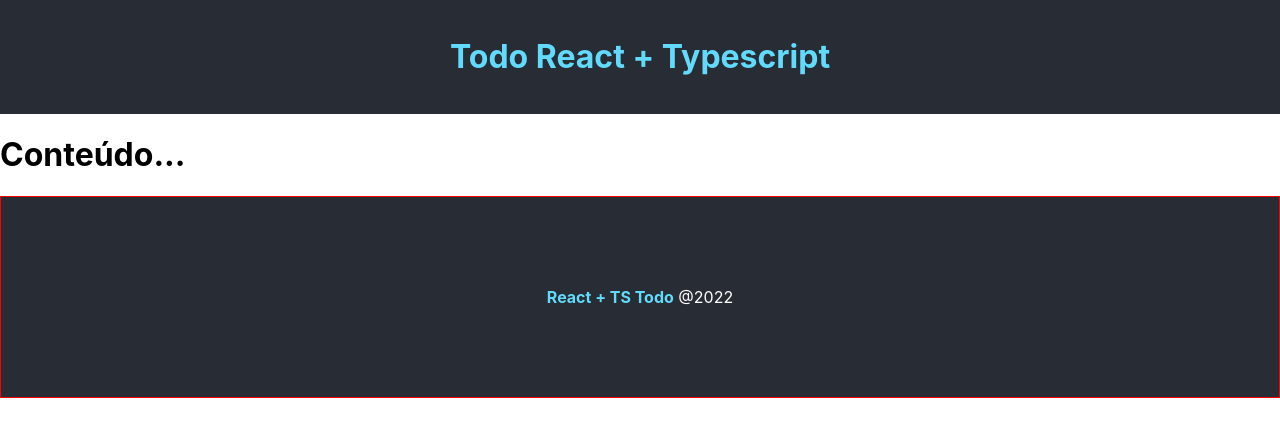
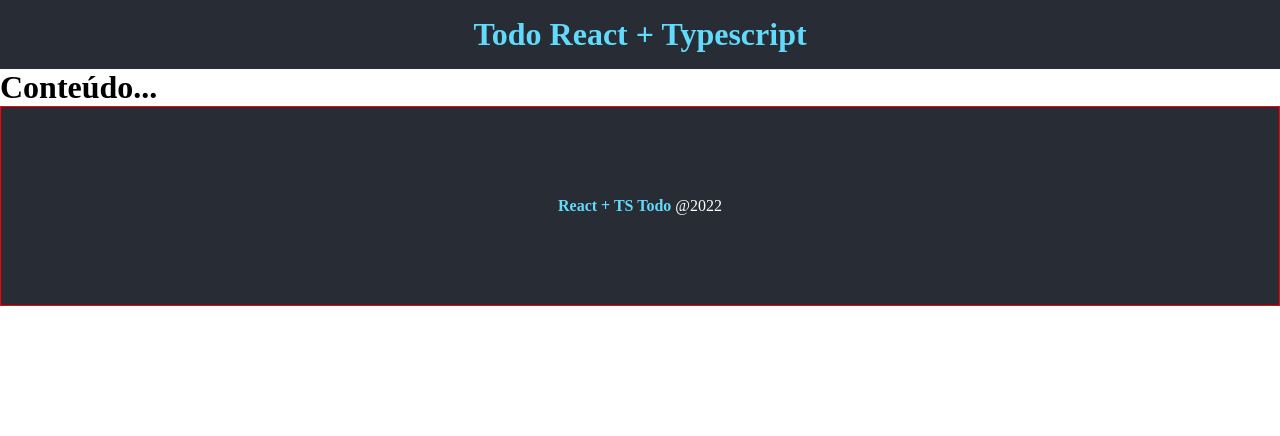
Before and after one commit to IagoMesquita/todo-list-react-ts, a React (Create React App) app: page / in a window 1280 px wide. Shown: the top 436 px of the page. Built offline with nearby package versions, Linux system fonts and the light colour scheme.

Commit message:
style: reset global

```diff
--- a/src/index.css
+++ b/src/index.css
@@ -1,13 +1,10 @@
-body {
+* {
+  padding: 0;
   margin: 0;
-  font-family: -apple-system, BlinkMacSystemFont, 'Segoe UI', 'Roboto', 'Oxygen',
-    'Ubuntu', 'Cantarell', 'Fira Sans', 'Droid Sans', 'Helvetica Neue',
-    sans-serif;
-  -webkit-font-smoothing: antialiased;
-  -moz-osx-font-smoothing: grayscale;
+  box-sizing: border-box;
+  font-family: Elvetica;
 }
 
-code {
-  font-family: source-code-pro, Menlo, Monaco, Consolas, 'Courier New',
-    monospace;
+.hide {
+  display: none !important;
 }
```
